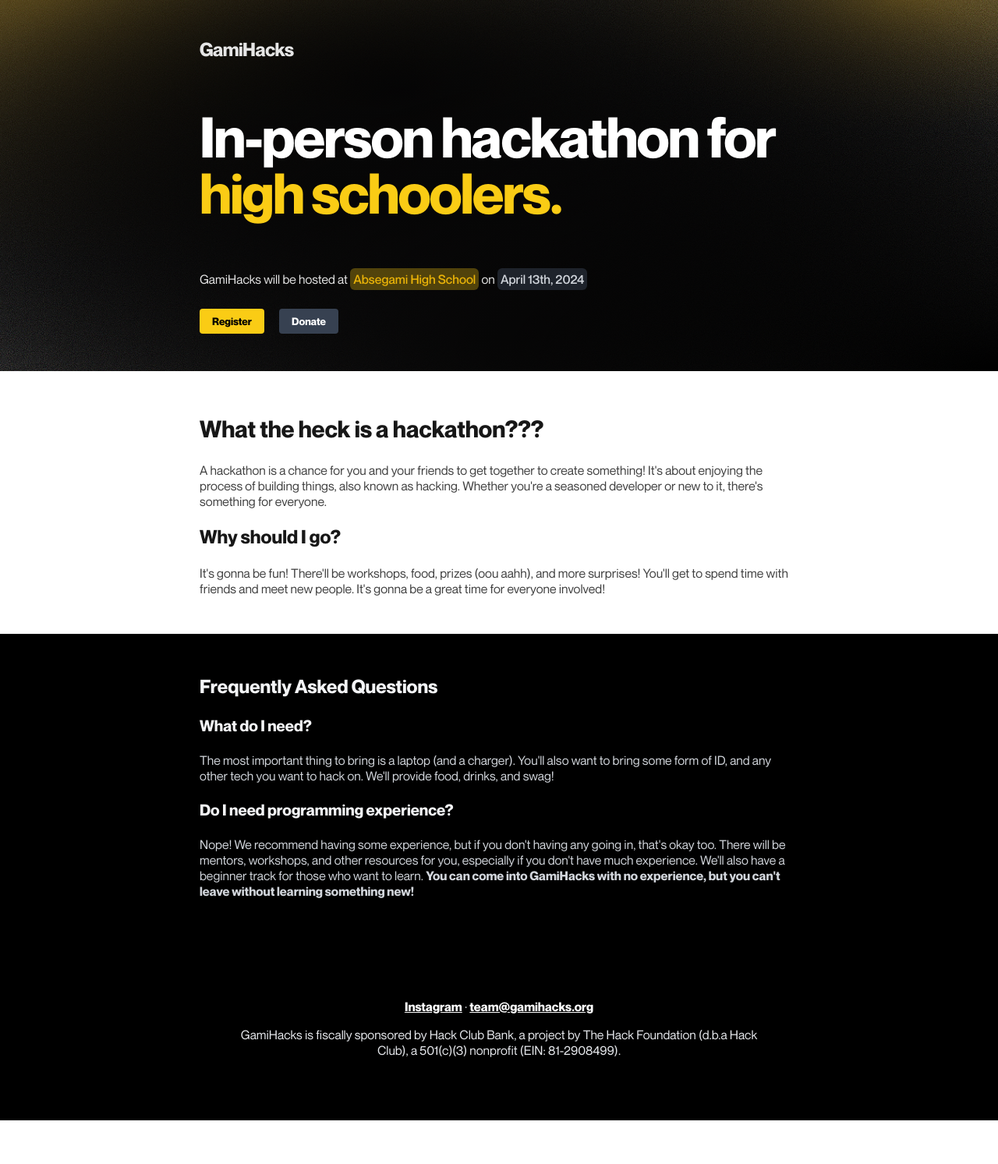
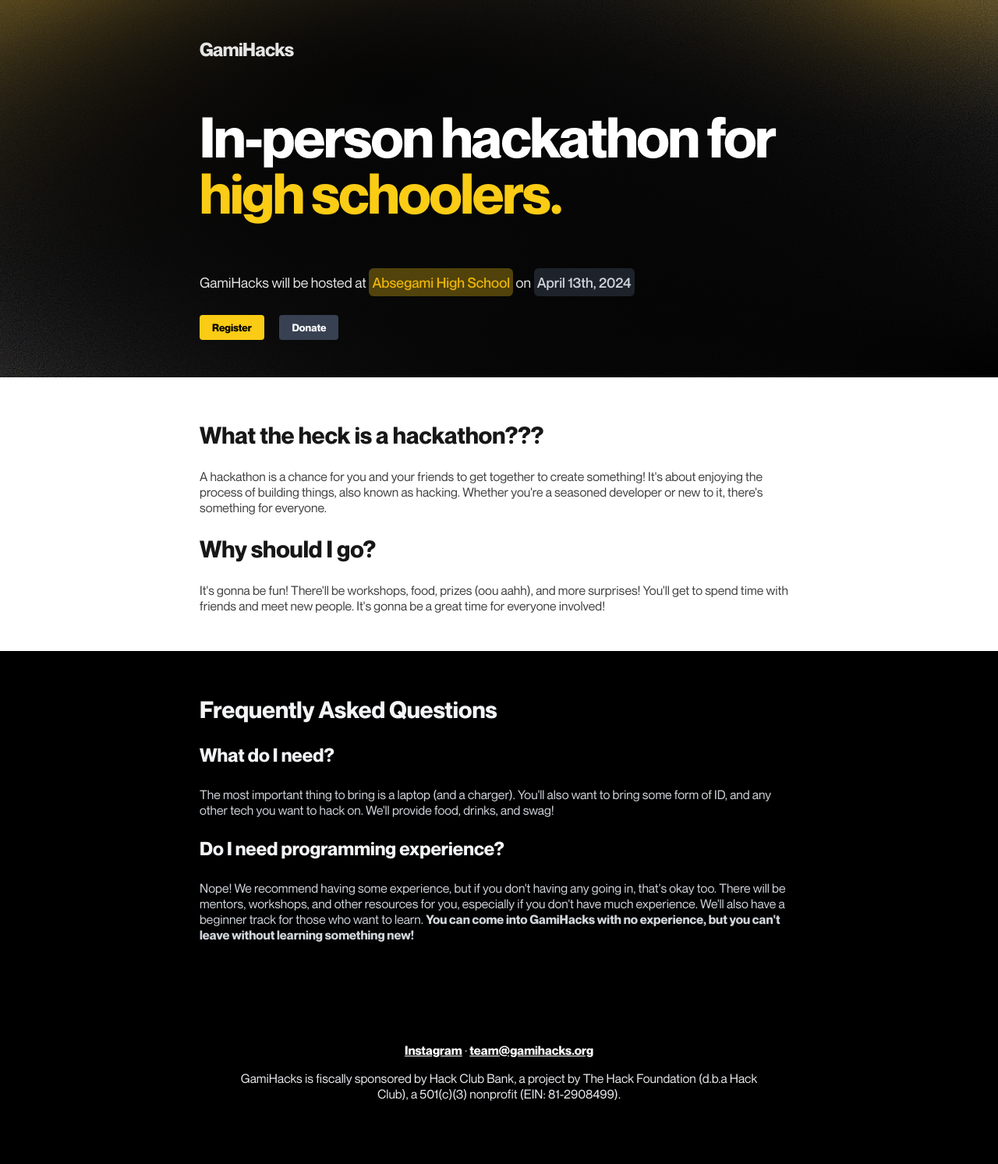
Before and after one commit to ajkachnic/gamihacks, an Astro site: page / in a window 1280 px wide. Shown: the whole page at 78% size. Before the commit the page ends 1437 px from the top, so only its background shows below. Built offline with nearby package versions, Linux system fonts and the light colour scheme; Astro itself is replaced by a stand-in of ours.

Commit message:
more subtle changes

```diff
--- a/src/pages/index.astro
+++ b/src/pages/index.astro
@@ -46,15 +46,16 @@
     <title>GamiHacks</title>
   </head>
   <body>
-    <section class="text-neutral-200 w-full relative">
+    <section class="text-neutral-200 w-full relative xl:text-lg">
       <NoiseGradient />
       <div class="max-w-3xl m-auto px-8 py-12">
         <header>
-          <span class="font-sans tracking-tight font-bold text-lg md:text-2xl select-none"
+          <span
+            class="font-sans tracking-tight font-bold text-lg md:text-2xl select-none"
             >GamiHacks</span
           >
         </header>
-        <h1 class="text-4xl md:text-6xl xl:text-7xl text-white tracking-tight ">
+        <h1 class="text-4xl md:text-6xl xl:text-7xl text-white tracking-tight">
           In-person hackathon for <span class="text-yellow-400"
             >high schoolers.</span
           >
@@ -63,9 +64,7 @@
         <div>
           GamiHacks will be hosted at <Highlight color="yellow">
             Absegami High School
-          </Highlight> on <Highlight color="gray">
-            April 13th, 2024
-          </Highlight>
+          </Highlight> on <Highlight color="gray">April 13th, 2024</Highlight>
         </div>
 
         <div class="mt-6 space-x-4">
@@ -91,7 +90,7 @@
           it, there's something for everyone.
         </p>
 
-        <h2 class="text-2xl">Why should I go?</h2>
+        <h2 class="text-2xl xl:text-3xl">Why should I go?</h2>
         <p>
           It's gonna be fun! There'll be workshops, food, prizes (oou aahh), and
           more surprises! You'll get to spend time with friends and meet new
@@ -119,9 +118,11 @@
     </section> -->
     <section class="bg-black text-gray-300">
       <div class="max-w-3xl m-auto p-4 md:p-8">
-        <h2 class="text-2xl text-gray-100">Frequently Asked Questions</h2>
+        <h2 class="text-2xl text-gray-100 xl:text-3xl">
+          Frequently Asked Questions
+        </h2>
         <div>
-          <h3 class="text-xl text-gray-100">What do I need?</h3>
+          <h3 class="text-xl text-gray-100 xl:text-2xl">What do I need?</h3>
           <p>
             The most important thing to bring is a laptop (and a charger).
             You'll also want to bring some form of ID, and any other tech you
@@ -129,7 +130,9 @@
           </p>
         </div>
         <div>
-          <h3 class="text-xl text-gray-100">Do I need programming experience?</h3>
+          <h3 class="text-xl text-gray-100 xl:text-2xl">
+            Do I need programming experience?
+          </h3>
           <p>
             Nope! We recommend having some experience, but if you don't having
             any going in, that's okay too. There will be mentors, workshops, and
```
